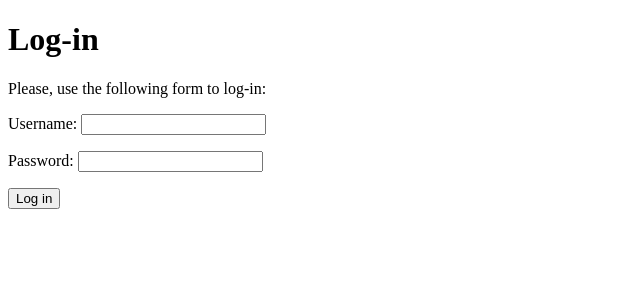
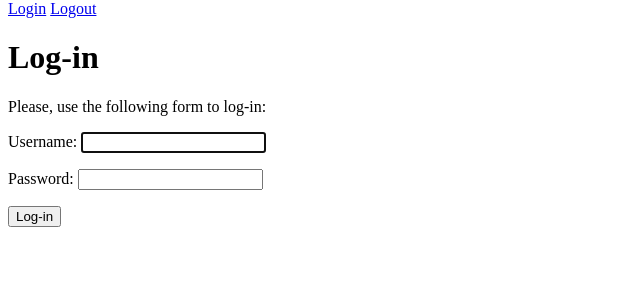
Before and after one commit to letuwwa/jobs_app, a Django app: page /login/ in a window 1280 px wide. Shown: the part 26-326 px from the top of the page, without its empty margins (0-640 px from the left). Run offline with Django 3.2, Linux system fonts and the light colour scheme.

Commit message:
commit #2

```diff
--- a/account/urls.py
+++ b/account/urls.py
@@ -1,6 +1,10 @@
 from django.urls import path
+from django.contrib.auth import views as auth_views
 from . import views
 
 urlpatterns = [
-    path('login/', views.user_login, name='login'),
+    # path('login/', views.user_login, name='login'),
+    path('login/', auth_views.LoginView.as_view(), name='login'),
+    path('logout/', auth_views.LogoutView.as_view(), name='logout'),
+    path('', views.user_page, name='user_page'),
 ]
--- a/account/views.py
+++ b/account/views.py
@@ -1,6 +1,7 @@
 from django.http import HttpResponse
 from django.shortcuts import render
 from django.contrib.auth import authenticate, login
+from django.contrib.auth.decorators import login_required
 from .forms import LoginForm
 
 
@@ -23,3 +24,8 @@
     else:
         form = LoginForm()
         return render(request, 'account/login.html', {'form': form})
+
+
+@login_required
+def user_page(request):
+    return render(request, 'account/user_page.html', {'section': 'user_page'})
--- a/jobs_app/settings.py
+++ b/jobs_app/settings.py
@@ -121,3 +121,7 @@
 # https://docs.djangoproject.com/en/3.1/howto/static-files/
 
 STATIC_URL = '/static/'
+
+LOGIN_REDIRECT_URL = 'user_page'
+LOGIN_URL = 'login'
+LOGOUT_URL = 'logout'
--- /dev/null
+++ b/templates/account/user_page.html
@@ -0,0 +1,6 @@
+{% extends "base.html" %}
+{% block title %}User page{% endblock %}
+{% block content %}
+    <h1>User page</h1>
+    <p>Welcome to your personal page.</p>
+{% endblock %}
--- a/templates/base.html
+++ b/templates/base.html
@@ -11,6 +11,10 @@
     <div id="header">
         <span class="logo">JOBS!</span>
     </div>
+    <div id="inline">
+        <a href="{% url 'login' %}">Login</a>
+        <a href="{% url 'logout' %}">Logout</a>
+    </div>
 <div id="content">
     {% block content %}
     {% endblock %}
--- /dev/null
+++ b/templates/registration/login.html
@@ -0,0 +1,23 @@
+{% extends "base.html" %}
+
+{% block title %}Log-in{% endblock %}
+
+{% block content %}
+    <h1>Log-in</h1>
+    {% if form.errors %}
+        <p>
+            Your username and password didn't match.
+            Please try again.
+        </p>
+    {% else %}
+        <p>Please, use the following form to log-in:</p>
+    {% endif %}
+        <div class="login-form">
+            <form action="{% url 'login' %}" method="post">
+                {{ form.as_p }}
+                {% csrf_token %}
+                <input type="hidden" name="next" value="{{ next }}" />
+                 <p><input type="submit" value="Log-in"></p>
+            </form>
+        </div>
+{% endblock %}
```
Also changed, not shown: templates/registration/logged_out.html (added, +11 -0 lines), db.sqlite3.
